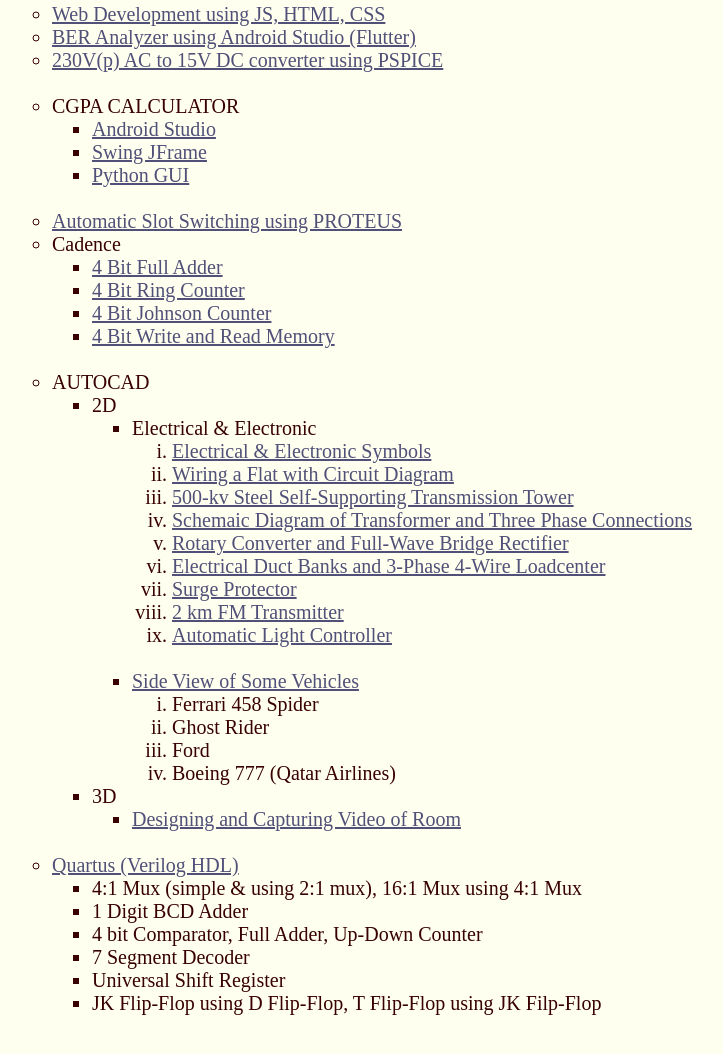
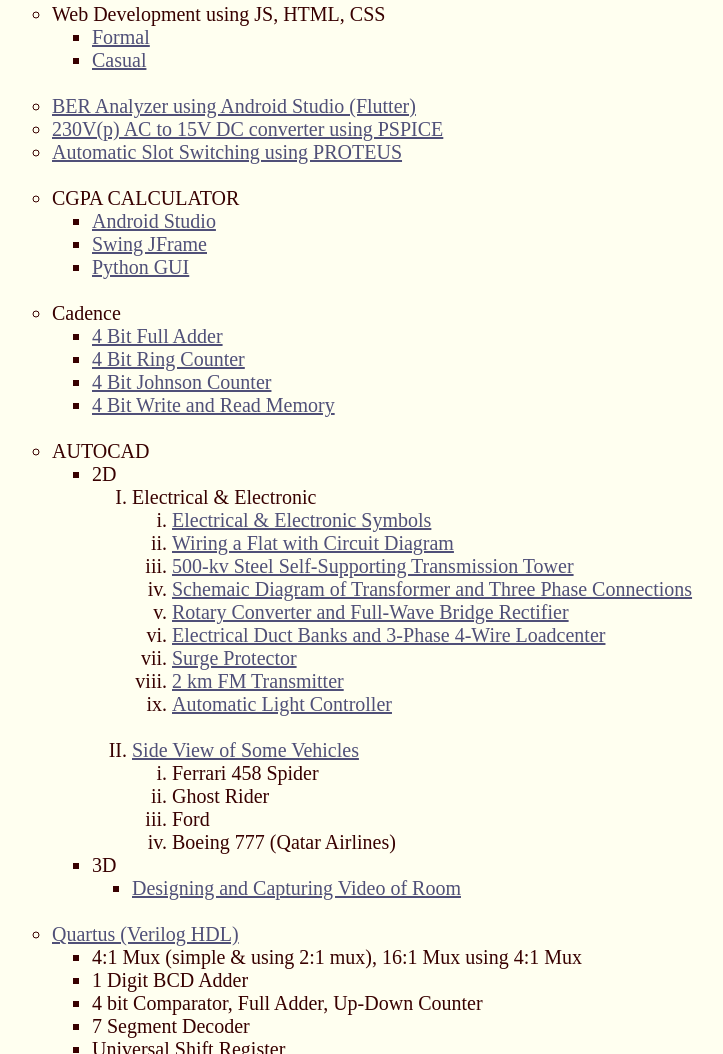
Before and after one commit to MSAKabir/formal, a plain HTML site: page projects.html in a window 1280 px wide. Shown: the part 1295-2349 px from the top of the page, without its empty margins (28-751 px from the left). Drawn offline with Linux system fonts and the light colour scheme.

Commit message:
Add files via upload

```diff
--- a/projects.html
+++ b/projects.html
@@ -325,10 +325,23 @@
 
 
 
-                        <li><a href="https://shaikh-abrar-kabir.github.io/websites/" target="_blank">Web Development using JS, HTML, CSS</a></li>
+                        <li>Web Development using JS, HTML, CSS
+
+                          <ul>
+
+                            <li><a href="https://msakabir.github.io/web/" target="_blank">Formal</a>
+
+                              <li><a href="https://msakabir.github.io/AUST/" target="_blank">Casual</a>
+
+                          </ul>
+
+
+                        </li>
+                        <br/>
 
                         <li><a href="https://shaikh-abrar-kabir.github.io/flutter/" target="_blank">BER Analyzer using Android Studio (Flutter) </a></li>
                          <li><a href="https://shaikh-abrar-kabir.github.io/Rectifier/" target="_blank">230V(p) AC to 15V DC converter using PSPICE</a></li>
+                         <li><a href="slot.pdf#toolbar=0&navpanes=0&scrollbar=0" target="_blank">Automatic Slot Switching using PROTEUS</a></li>
                           <br/>
 
 			  <li>CGPA CALCULATOR
@@ -346,7 +359,7 @@
 
                            </li>
 
-                        <li><a href="slot.pdf#toolbar=0&navpanes=0&scrollbar=0" target="_blank">Automatic Slot Switching using PROTEUS</a></li>
+
 
 
                         </li>
@@ -369,7 +382,7 @@
                          <li>AUTOCAD
                             <ul>
                                 <li>2D
-                                <ul>
+                                <ul style="list-style: upper-roman;">
 
                            <li>Electrical & Electronic
 
```
